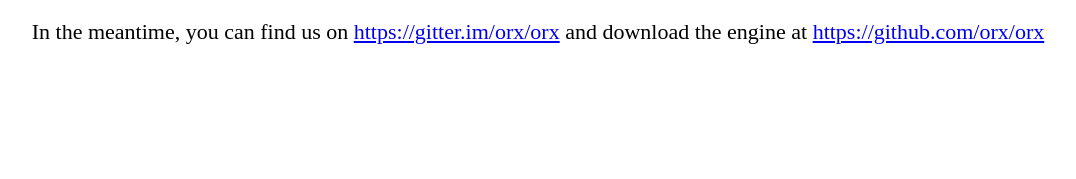
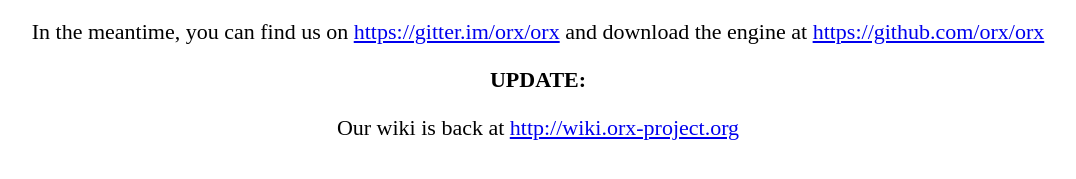
Before and after one commit to orx/orx.github.io, a plain HTML site: page index.html in a window 1280 px wide. Shown: the part 409-588 px from the top of the page, without its empty margins (102-1178 px from the left). Drawn offline with Linux system fonts and the light colour scheme; a web font is replaced by a local one.

Commit message:
- Update: Wiki is back

```diff
--- a/index.html
+++ b/index.html
@@ -24,6 +24,8 @@
 <img src="https://upload.wikimedia.org/wikipedia/commons/thumb/2/2e/Orx-logo.svg/376px-Orx-logo.svg.png" />
 <p>We've lost our host! Don't worry, we're working hard to restore everything back to working order.</p>
 <p>In the meantime, you can find us on <a href="https://gitter.im/orx/orx">https://gitter.im/orx/orx</a> and download the engine at <a href="https://github.com/orx/orx">https://github.com/orx/orx</a></p>
+<p><b>UPDATE:</b></p>
+<p>Our wiki is back at <a href="http://wiki.orx-project.org">http://wiki.orx-project.org</p>
 <div>
 </body>
 
```
